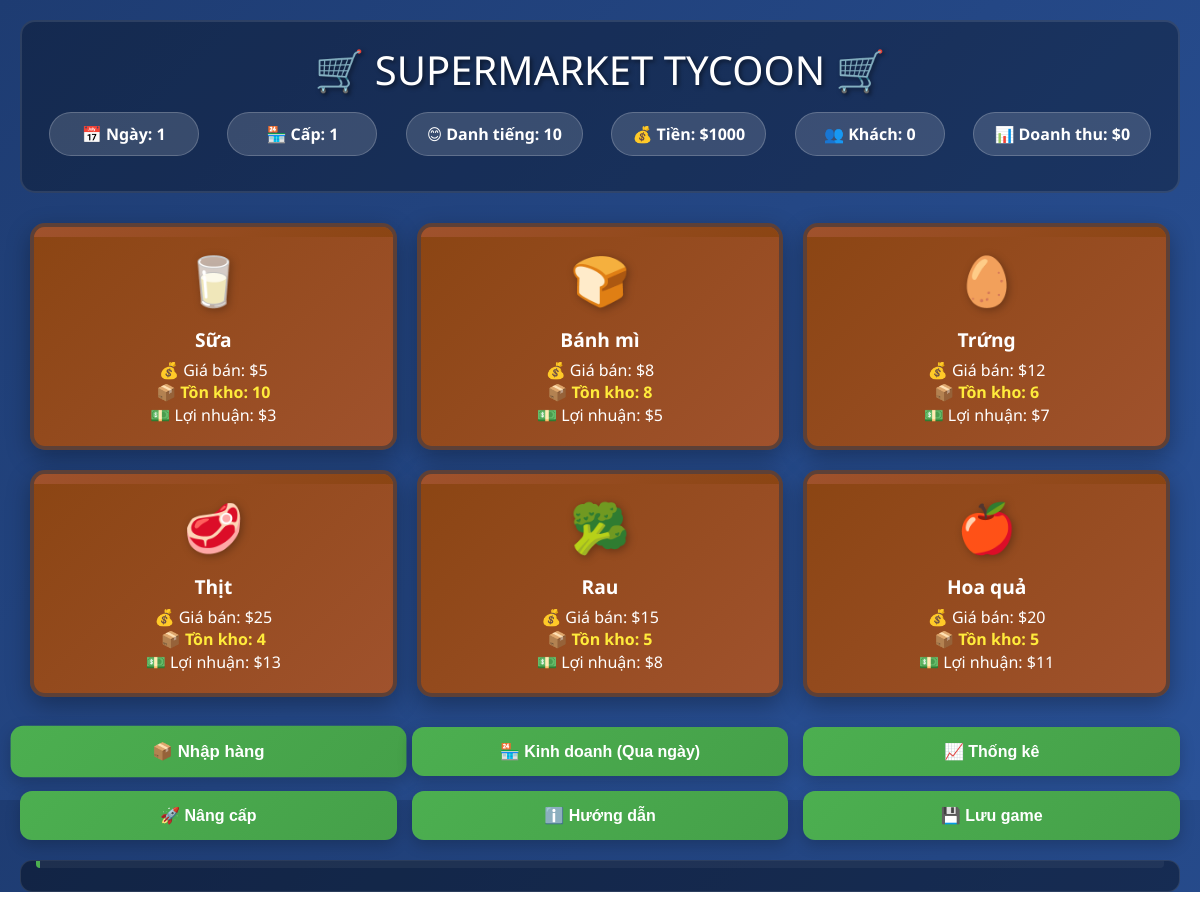
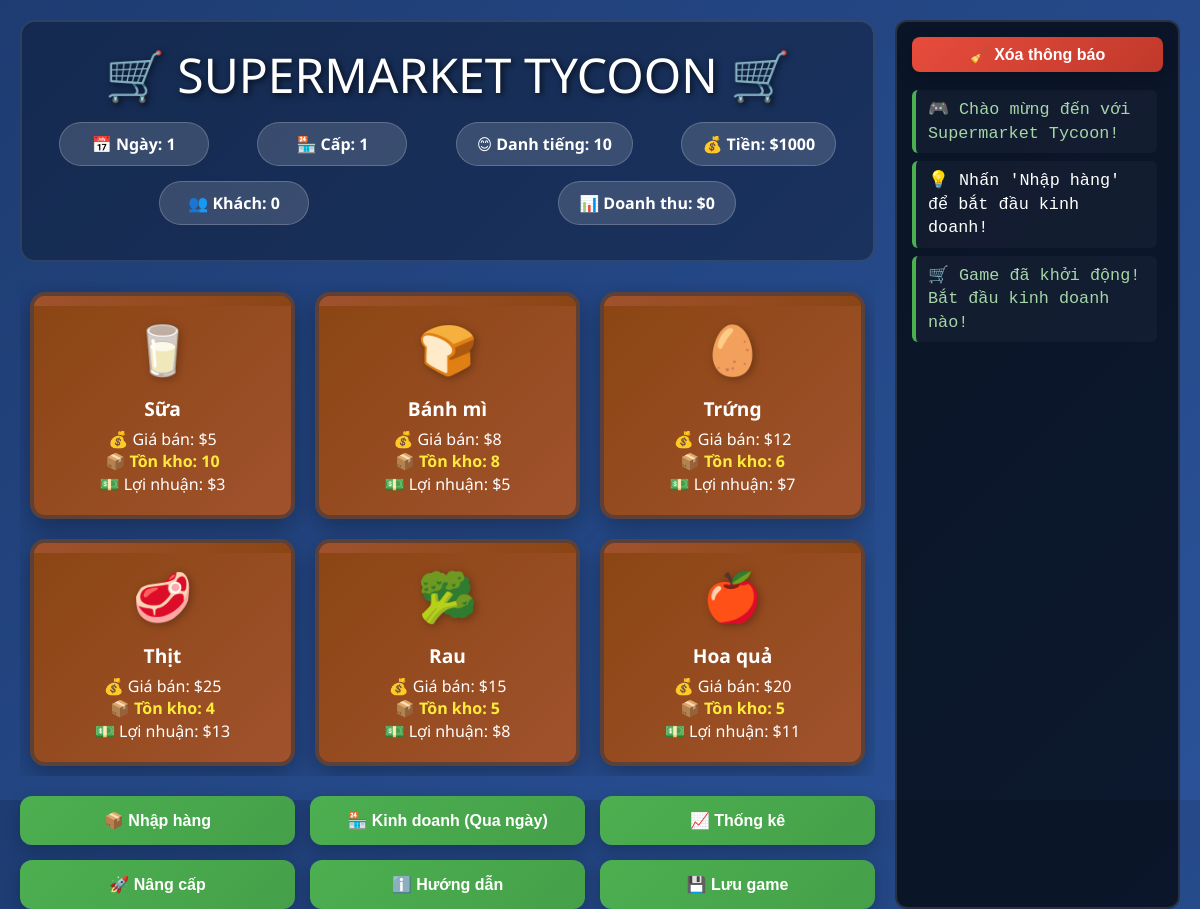
Before and after one commit to hiepcanhcut/supermarket_simulator, an Electron app: page src/index.html in a window 1200 px wide. Drawn offline with Linux system fonts and the light colour scheme.

Commit message:
Update index.html

```diff
--- a/src/index.html
+++ b/src/index.html
@@ -1,15 +1,11 @@
 <!DOCTYPE html>
 <html lang="vi">
 <head>
-    <meta charset="UTF-8">
-    <meta name="viewport" content="width=device-width, initial-scale=1.0">
+    <meta charset="UTF-8" />
+    <meta name="viewport" content="width=device-width, initial-scale=1.0"/>
     <title>Supermarket Tycoon</title>
     <style>
-        * {
-            margin: 0;
-            padding: 0;
-            box-sizing: border-box;
-        }
+        * { margin: 0; padding: 0; box-sizing: border-box; }
 
         body {
             font-family: 'Segoe UI', Tahoma, Geneva, Verdana, sans-serif;
@@ -20,12 +16,20 @@
             user-select: none;
         }
 
+        /* Layout: 2 cột - trái: game, phải: log */
         .game-container {
             width: 100%;
             height: 100vh;
             padding: 20px;
+            display: grid;
+            grid-template-columns: 3fr 1fr; /* 3 phần cho game, 1 phần cho log */
+            gap: 20px;
+        }
+
+        .left-panel {
             display: flex;
             flex-direction: column;
+            height: 100%;
         }
 
         /* Header */
@@ -39,9 +43,11 @@
         }
 
         .game-title {
-            font-size: 2.5em;
+            font-size: 3em;
             margin-bottom: 10px;
-            text-shadow: 2px 2px 4px rgba(0, 0, 0, 0.5);
+            text-shadow: 2px 2px 6px rgba(0, 0, 0, 0.7);
+            white-space: nowrap;
+            overflow: visible;
         }
 
         .stats {
@@ -69,6 +75,7 @@
             gap: 20px;
             margin-bottom: 20px;
             padding: 10px;
+            overflow-y: auto; /* scroll khi nhiều shelf */
         }
 
         .shelf {
@@ -108,21 +115,9 @@
             filter: drop-shadow(2px 2px 4px rgba(0, 0, 0, 0.3));
         }
 
-        .product-info {
-            font-size: 1em;
-            line-height: 1.4;
-        }
-
-        .product-name {
-            font-weight: bold;
-            font-size: 1.2em;
-            margin-bottom: 5px;
-        }
-
-        .product-stock {
-            color: #ffeb3b;
-            font-weight: bold;
-        }
+        .product-info { font-size: 1em; line-height: 1.4; }
+        .product-name { font-weight: bold; font-size: 1.2em; margin-bottom: 5px; }
+        .product-stock { color: #ffeb3b; font-weight: bold; }
 
         /* Controls */
         .controls {
@@ -146,7 +141,6 @@
             position: relative;
             overflow: hidden;
         }
-
         button::before {
             content: '';
             position: absolute;
@@ -157,63 +151,62 @@
             background: linear-gradient(90deg, transparent, rgba(255,255,255,0.2), transparent);
             transition: left 0.5s;
         }
+        button:hover::before { left: 100%; }
+        button:hover { transform: translateY(-3px); box-shadow: 0 8px 25px rgba(0, 0, 0, 0.3); }
+        button:active { transform: translateY(0); }
+        button:disabled { background: linear-gradient(135deg, #757575, #616161); cursor: not-allowed; transform: none; }
 
-        button:hover::before {
-            left: 100%;
+        /* Log panel (phải) */
+        .log {
+            background: rgba(0, 0, 0, 0.7);
+            border-radius: 12px;
+            padding: 15px;
+            font-size: 1.05em;
+            line-height: 1.4;
+            border: 2px solid rgba(255, 255, 255, 0.12);
+            font-family: 'Courier New', monospace;
+
+            display: flex;
+            flex-direction: column;
+
+            height: 100%;      /* vẫn full chiều cao cột */
+            min-height: 0;     /* ngăn việc đẩy phình layout */
         }
 
-        button:hover {
-            transform: translateY(-3px);
-            box-shadow: 0 8px 25px rgba(0, 0, 0, 0.3);
+        .clear-btn {
+            margin-bottom: 10px;
+            padding: 8px;
+            border: none;
+            border-radius: 8px;
+            background: linear-gradient(135deg, #e74c3c, #c0392b);
+            color: white;
+            font-weight: bold;
+            cursor: pointer;
         }
 
-        button:active {
-            transform: translateY(0);
-        }
+        .clear-btn:hover { opacity: 0.9; }
 
-        button:disabled {
-            background: linear-gradient(135deg, #757575, #616161);
-            cursor: not-allowed;
-            transform: none;
-        }
-
-        /* Log */
-        .log {
-            background: rgba(0, 0, 0, 0.4);
-            border-radius: 12px;
-            padding: 15px;
-            margin-top: 20px;
-            max-height: 150px;
-            overflow-y: auto;
-            border: 1px solid rgba(255, 255, 255, 0.1);
-            font-family: 'Courier New', monospace;
+        /* Khu vực chứa log entries */
+        .log-entries {
+            flex: 1;
+            overflow-y: auto;   /* luôn có scroll khi nhiều */
+            min-height: 0;      /* quan trọng: không phình cột trái */
+            padding-right: 6px;
         }
 
         .log-entry {
             margin: 8px 0;
             padding: 8px 12px;
             border-left: 4px solid #4CAF50;
-            background: rgba(255, 255, 255, 0.05);
-            border-radius: 4px;
-            animation: fadeIn 0.3s ease;
+            background: rgba(255, 255, 255, 0.03);
+            border-radius: 6px;
+            animation: fadeIn 0.25s ease;
         }
+        .log-entry.error { border-left-color: #f44336; color: #ff8a80; }
+        .log-entry.warning { border-left-color: #ff9800; color: #ffd54f; }
+        .log-entry.success { border-left-color: #4CAF50; color: #a5d6a7; }
 
-        .log-entry.error {
-            border-left-color: #f44336;
-            color: #ff8a80;
-        }
-
-        .log-entry.warning {
-            border-left-color: #ff9800;
-            color: #ffd54f;
-        }
-
-        .log-entry.success {
-            border-left-color: #4CAF50;
-            color: #a5d6a7;
-        }
-
-        /* Modals */
+        /* Modals (giữ nguyên) */
         .modal {
             display: none;
             position: fixed;
@@ -241,33 +234,12 @@
             position: relative;
         }
 
-        .close-modal {
-            position: absolute;
-            top: 15px;
-            right: 20px;
-            font-size: 24px;
-            cursor: pointer;
-            color: #ecf0f1;
-            transition: color 0.3s;
-        }
+        .close-modal { position: absolute; top: 15px; right: 20px; font-size: 24px; cursor: pointer; color: #ecf0f1; transition: color 0.3s; }
+        .close-modal:hover { color: #e74c3c; }
+        .modal-title { margin-bottom: 20px; text-align: center; font-size: 1.8em; }
 
-        .close-modal:hover {
-            color: #e74c3c;
-        }
-
-        .modal-title {
-            margin-bottom: 20px;
-            text-align: center;
-            font-size: 1.8em;
-        }
-
-        /* Restock Modal */
-        .restock-options {
-            display: grid;
-            grid-template-columns: repeat(2, 1fr);
-            gap: 15px;
-        }
-
+        /* Restock options */
+        .restock-options { display: grid; grid-template-columns: repeat(2, 1fr); gap: 15px; }
         .restock-option {
             background: rgba(255, 255, 255, 0.1);
             padding: 20px;
@@ -277,51 +249,22 @@
             transition: all 0.3s ease;
             border: 2px solid transparent;
         }
+        .restock-option:hover { background: rgba(255, 255, 255, 0.15); border-color: #3498db; transform: translateY(-2px); }
 
-        .restock-option:hover {
-            background: rgba(255, 255, 255, 0.15);
-            border-color: #3498db;
-            transform: translateY(-2px);
-        }
-
-        /* Animations */
-        @keyframes fadeIn {
-            from { opacity: 0; transform: translateY(20px); }
-            to { opacity: 1; transform: translateY(0); }
-        }
-
-        @keyframes pulse {
-            0% { transform: scale(1); }
-            50% { transform: scale(1.05); }
-            100% { transform: scale(1); }
-        }
-
-        .pulse {
-            animation: pulse 2s infinite;
-        }
+        @keyframes fadeIn { from { opacity: 0; transform: translateY(20px); } to { opacity: 1; transform: translateY(0); } }
 
         /* Scrollbar */
-        ::-webkit-scrollbar {
-            width: 8px;
-        }
+        ::-webkit-scrollbar { width: 8px; }
+        ::-webkit-scrollbar-track { background: rgba(255, 255, 255, 0.06); border-radius: 4px; }
+        ::-webkit-scrollbar-thumb { background: rgba(255, 255, 255, 0.18); border-radius: 4px; }
+        ::-webkit-scrollbar-thumb:hover { background: rgba(255, 255, 255, 0.35); }
 
-        ::-webkit-scrollbar-track {
-            background: rgba(255, 255, 255, 0.1);
-            border-radius: 4px;
-        }
-
-        ::-webkit-scrollbar-thumb {
-            background: rgba(255, 255, 255, 0.3);
-            border-radius: 4px;
-        }
-
-        ::-webkit-scrollbar-thumb:hover {
-            background: rgba(255, 255, 255, 0.5);
-        }
     </style>
 </head>
 <body>
     <div class="game-container">
+        <!-- LEFT: game -->
+        <div class="left-panel">
             <!-- Header -->
             <div class="header">
                 <div class="game-title">🛒 SUPERMARKET TYCOON 🛒</div>
@@ -337,7 +280,7 @@
 
             <!-- Supermarket Shelves -->
             <div class="supermarket" id="supermarket">
-            <!-- Shelves will be generated by JavaScript -->
+                <!-- Shelves generated by renderer.js -->
             </div>
 
             <!-- Controls -->
@@ -349,11 +292,15 @@
                 <button onclick="showInstructions()">ℹ️ Hướng dẫn</button>
                 <button onclick="saveGame()">💾 Lưu game</button>
             </div>
+        </div>
 
-        <!-- Game Log -->
-        <div class="log" id="log">
+        <!-- RIGHT: log -->
+        <div class="log" aria-label="Game log">
+            <button class="clear-btn" onclick="clearLog()">🧹 Xóa thông báo</button>
+            <div class="log-entries" id="log">
                 <div class="log-entry success">🎮 Chào mừng đến với Supermarket Tycoon!</div>
                 <div class="log-entry">💡 Nhấn 'Nhập hàng' để bắt đầu kinh doanh!</div>
+            </div>
         </div>
     </div>
 
@@ -384,9 +331,7 @@
         <div class="modal-content">
             <span class="close-modal" onclick="closeModal('upgradesModal')">×</span>
             <h2 class="modal-title">🚀 NÂNG CẤP SIÊU THỊ</h2>
-            <div id="upgradesContent">
-                <!-- Upgrades will be filled by JavaScript -->
-            </div>
+            <div id="upgradesContent"></div>
         </div>
     </div>
 
@@ -395,9 +340,7 @@
         <div class="modal-content">
             <span class="close-modal" onclick="closeModal('instructionsModal')">×</span>
             <h2 class="modal-title">🎮 HƯỚNG DẪN CHƠI</h2>
-            <div id="instructionsContent">
-                <!-- Instructions will be filled by JavaScript -->
-            </div>
+            <div id="instructionsContent"></div>
         </div>
     </div>
 
```
Lines whose indentation alone changed are shown as unchanged.
